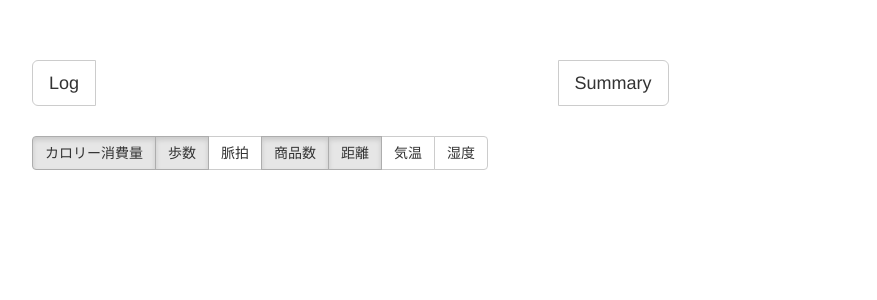
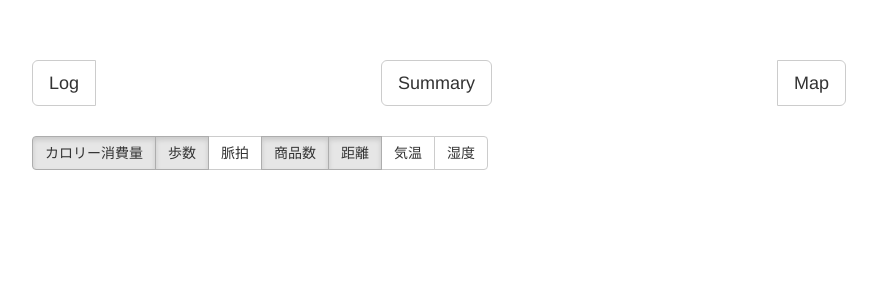
Before and after one commit to suitai/logistic-data-app, a Flask app: template templates/log.html in a window 1280 px wide. Shown: the part 250-550 px from the top of the page, without its empty margins (58-935 px from the left). Run offline with Flask 2, Linux system fonts and the light colour scheme; the template is opened without the code that fills it, so the values that code supplies are empty; the visitor is signed in with stand-in values (Sample User, id 1); some libraries are stand-ins or nearby versions.

Commit message:
map を追加

```diff
--- a/main.py
+++ b/main.py
@@ -1,6 +1,6 @@
 # -*- coding: utf-8 -*-
 
-from flask import Flask, session, redirect, render_template, jsonify, request, Response, url_for
+from flask import Flask, session, redirect, render_template, jsonify, request, Response, url_for, send_file
 from functools import wraps
 import json
 import sys
@@ -62,11 +62,11 @@ def write_data(data_type):
         json.dump(data.json(), f)
 
 
-def write_map(map_name):
+def write_map(filename, dirname=""):
     payload = {'acl:consumerKey': os.environ["FRAMEWORX_KEY"]}
-    r = requests.get("https://api.frameworxopendata.jp/api/v3/files/" + map_name, params=payload, stream=True)
+    r = requests.get("https://api.frameworxopendata.jp/api/v3/files/" + filename, params=payload, stream=True)
     if r.status_code == 200:
-        with open(map_name, 'wb') as f:
+        with open(os.path.join(dirname, filename), 'wb') as f:
             r.raw.decode_content = True
             shutil.copyfileobj(r.raw, f)
 
@@ -114,6 +114,22 @@ def _get_personal_summary_data():
     data = personal.get_summary_data(workerId)
     return jsonify(data=json.dumps(data))
 
+
+@app.route('/_get_personal_map_data', methods=["POST"])
+@requires_auth
+def _get_personal_map_data():
+    workerId = int(request.json[u'workerId'])
+    data = personal.get_map_data(workerId)
+    return jsonify(data=json.dumps(data))
+
+@app.route('/image')
+def image():
+    dirname = "static/images/"
+    filename = "warehouse_map_1.jpg"
+    path = os.path.join(dirname, filename)
+    if not os.path.exists(path):
+        write_map(filename, dirname)
+    return send_file(path, mimetype='image/jpg')
 
 @app.route('/_step_graph', methods=["GET", "POST"])
 @requires_auth
--- a/mylib/personal.py
+++ b/mylib/personal.py
@@ -196,6 +196,31 @@ def get_position_data(workerId, interval=10):
     return position_data
 
 
+def get_location_data(workerId):
+    data = red.get('location_data_' + str(workerId))
+    if data:
+        return json.loads(data)
+    location_data = []
+
+    tmp_data = get_activity_data(workerId)
+
+    payload = {'rdf:type': "frameworx:WarehouseLocation"}
+    requests = get_requests(payload)
+
+    for l in tmp_data[u"シェルフ"]:
+        location = {}
+        for d in requests.json():
+            if d['frameworx:shelfId'] == l:
+                location['id'] = l
+                location['x'] = d['frameworx:x']
+                location['y'] = d['frameworx:y']
+                location_data.append(location)
+
+    red.set('location_data_' + str(workerId), json.dumps(location_data), ex=600)
+
+    return location_data
+
+
 def set_data(data, tmp_data, category, member):
     for c in category:
         if c in member:
@@ -264,3 +289,9 @@ def get_summary_data(workerId):
     data[u'距離'] = [tmp_data[u'距離']['result'], distance]
 
     return data
+
+def get_map_data(workerId):
+    data = {}
+    data[u'位置'] = get_location_data(workerId)
+
+    return data
--- a/static/js/personal.js
+++ b/static/js/personal.js
@@ -121,6 +121,36 @@ function draw_summary_graph(charts) {
     draw_radar_graph(charts, ctx);
 }
 
+function draw_map(location) {
+    $('#canvas_content').append($('<div>').attr('id', "map_content"));
+    $('#map_content').append($('<canvas>').attr('id', "map"));
+
+    var ctx = $("#map").get(0).getContext("2d");
+    var img = new Image();
+    var l = location['位置']
+    var width = $(window).width() * 0.9;
+
+    img.src = "image";
+    img.onload = function() {
+        console.log("image:", img.width, img.height);
+        var ratio = width / img.width;
+        ctx.canvas.width = width;
+        ctx.canvas.height = width;
+        ctx.drawImage(img, 0, 0, width, width);
+        for (var i = 0; i < l.length; i++) {
+            var x = (l[i]['x'] + 470) * ratio;
+            var y = (img.width - l[i]['y'] - 1330) * ratio;
+            var id = l[i]['id']
+            ctx.beginPath();
+            ctx.arc(x, y, 5, 0, Math.PI*2, true);
+            ctx.fillStyle = "#de6a0b"
+            ctx.fill();
+        }
+    }
+
+    console.log("draw done.");
+}
+
 function get_data(url, post_data){
     return $.ajax({
         url: url,
@@ -188,6 +218,29 @@ function summary_event_fn(workerId) {
     };
 }
 
+function map_event_fn(workerId) {
+    return function summary_event(event){
+        $('#canvas_content').html("");
+
+        var post_data = JSON.stringify({
+            workerId: workerId,
+        });
+
+        console.log("post:", post_data);
+
+        $("#loading").show();
+
+        event.preventDefault();
+        get_data("_get_personal_map_data", post_data).done(function(result) {
+            console.log("get:", result['data']);
+            $("#loading").hide();
+            draw_map(JSON.parse(result['data']));
+        }).fail(function(result) {
+            console.log("error: ", result);
+        });
+    };
+}
+
 $(function() {
     var workerId = -1;
     $.ajax({
@@ -199,6 +252,7 @@ $(function() {
         workerId = result;
         $('#display_log_btn').on('click', log_event_fn(workerId));
         $('#display_summary_btn').on('click', summary_event_fn(workerId));
+        $('#display_map_btn').on('click', map_event_fn(workerId));
     });
 
     $("#loading").hide();
--- a/templates/log.html
+++ b/templates/log.html
@@ -24,6 +24,9 @@
                                     <span class="input-group-btn">
                                         <button class="btn btn-default" id="display_summary_btn" type="button">Summary</button>
                                     </span>
+                                    <span class="input-group-btn">
+                                        <button class="btn btn-default" id="display_map_btn" type="button">Map</button>
+                                    </span>
                                 </div>
                                 <div class="btn-group log-select-output" data-toggle="buttons-radio" role="group" aria-label="...">
                                      <button type="button" id="カロリーボタン" class="btn btn-default active" aria-pressed="true">カロリー消費量</button>
```
